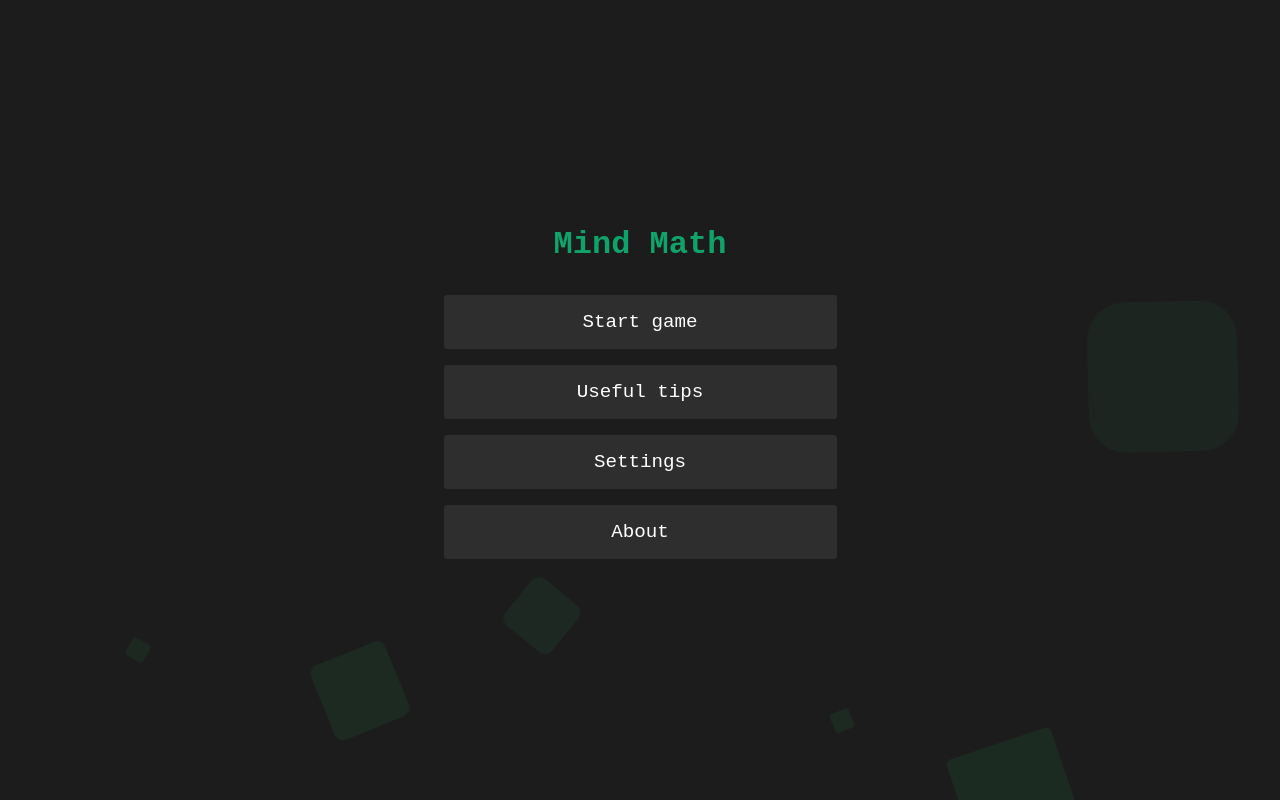
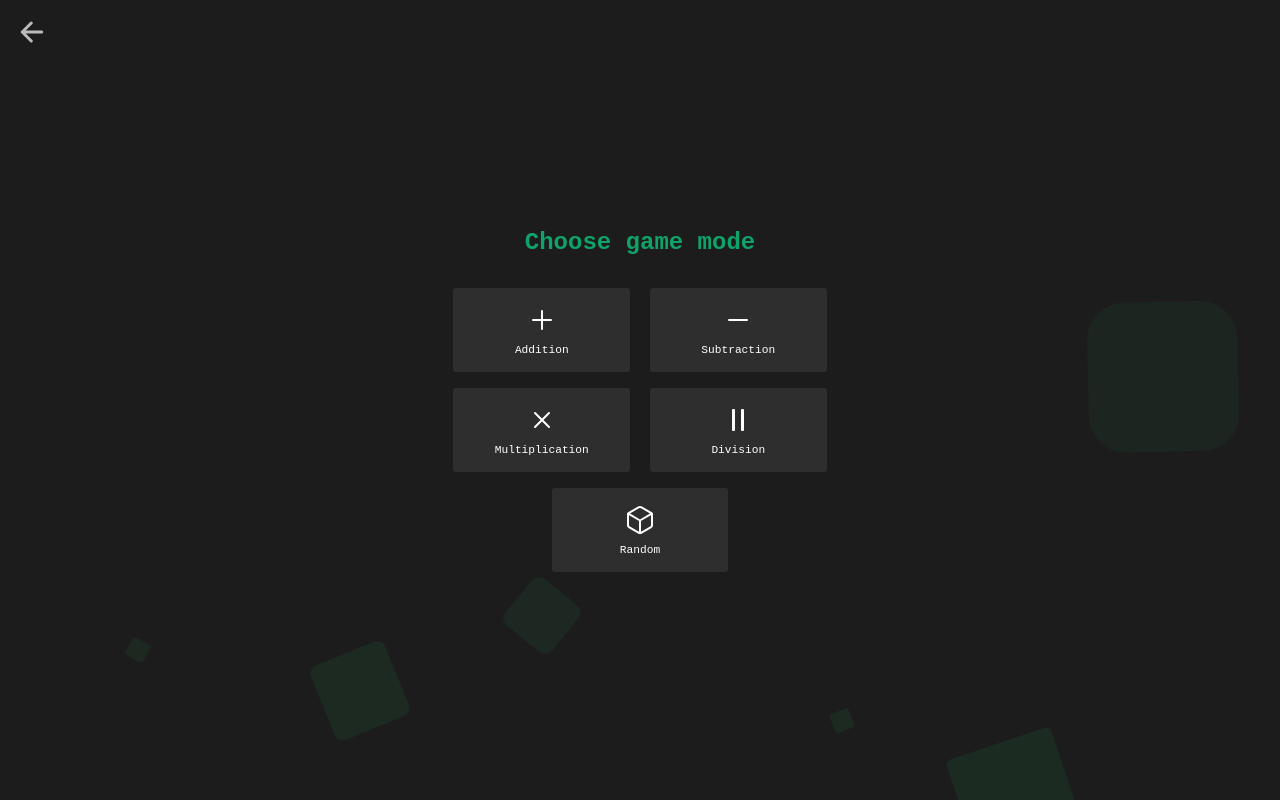
Before and after one commit to cheatsnake/MindMath, a React (Create React App) app: page /MindMath/modes in a window 1280 px wide. Before the commit this address led to /menu. Built offline with nearby package versions, Linux system fonts and the light colour scheme; a web font is replaced by a local one.

Commit message:
fix routes

```diff
--- a/src/App.js
+++ b/src/App.js
@@ -23,25 +23,25 @@ const App = () => {
         <>
             <StyledApp>
                 <Switch>
-                    <Route path="/menu">
+                    <Route path="/MindMath/menu">
                         <Menu/>
                     </Route>
-                    <Route path="/modes">
+                    <Route path="/MindMath/modes">
                         <Modes/>
                     </Route>
-                    <Route path="/game">
+                    <Route path="/MindMath/game">
                         <Game/>
                     </Route>
-                    <Route path="/settings">
+                    <Route path="/MindMath/settings">
                         <Settings/>
                     </Route>
-                    <Route path="/about">
+                    <Route path="/MindMath/about">
                         <About/>
                     </Route>
-                    <Route path="/tips">
+                    <Route path="/MindMath/tips">
                         <Tips/>
                     </Route>
-                    <Redirect to="/menu"/>
+                    <Redirect to="/MindMath/menu"/>
                 </Switch>
             </StyledApp>
             <div className="area" >
--- a/src/components/Buttons.jsx
+++ b/src/components/Buttons.jsx
@@ -134,7 +134,7 @@ const StyledLinkButton = styled.a`
 export const BackButton = () => {
     const dispatch = useDispatch();
     return (
-        <StyledBackButton onClick={() => dispatch(clsAnswerReducer())} to="/menu">
+        <StyledBackButton onClick={() => dispatch(clsAnswerReducer())} to="/MindMath/menu">
             <ion-icon name="arrow-back-outline"></ion-icon>
         </StyledBackButton>
     );
--- a/src/pages/Menu.jsx
+++ b/src/pages/Menu.jsx
@@ -9,16 +9,16 @@ const Menu = () => {
             <StyledTitle>Mind Math</StyledTitle>
             <Flexbox direction="column" margin="1rem" justify="center" align="center">
                 <StyledMenuButton
-                    to="/modes">Start game
+                    to="/MindMath/modes">Start game
                 </StyledMenuButton>
                 <StyledMenuButton
-                    to="/tips">Useful tips
+                    to="/MindMath/tips">Useful tips
                     </StyledMenuButton>
                 <StyledMenuButton
-                    to="/settings">Settings
+                    to="/MindMath/settings">Settings
                 </StyledMenuButton>
                 <StyledMenuButton
-                    to="/about">About
+                    to="/MindMath/about">About
                 </StyledMenuButton>
             </Flexbox>
         </Flexbox>
--- a/src/pages/Modes.jsx
+++ b/src/pages/Modes.jsx
@@ -17,23 +17,23 @@ const Modes = () => {
             <BackButton/>
             <StyledTitle fsize="1.5rem">Choose game mode</StyledTitle>
             <Flexbox justify="space-around" margin="1rem 0 0 0" wrap="wrap">
-                <StyledModeButton onClick={() => onMode('ADDITION')} to='/game'>
+                <StyledModeButton onClick={() => onMode('ADDITION')} to='/MindMath/game'>
                     <ion-icon name="add-outline"></ion-icon>
                     Addition
                 </StyledModeButton>
-                <StyledModeButton onClick={() => onMode('SUBSTRACTION')} to='/game'>
+                <StyledModeButton onClick={() => onMode('SUBSTRACTION')} to='/MindMath/game'>
                     <ion-icon name="remove-outline"></ion-icon>
                     Subtraction
                 </StyledModeButton>
-                <StyledModeButton onClick={() => onMode('MULTIPLICATION')} to='/game'>
+                <StyledModeButton onClick={() => onMode('MULTIPLICATION')} to='/MindMath/game'>
                     <ion-icon name="close-outline"></ion-icon>
                     Multiplication
                 </StyledModeButton>
-                <StyledModeButton onClick={() => onMode('DIVISION')} to='/game'>
+                <StyledModeButton onClick={() => onMode('DIVISION')} to='/MindMath/game'>
                     <ion-icon name="pause-outline"></ion-icon>
                     Division
                 </StyledModeButton>
-                <StyledModeButton onClick={() => onMode(null)} to="/game">
+                <StyledModeButton onClick={() => onMode(null)} to="/MindMath/game">
                     <ion-icon name="cube-outline"></ion-icon>
                     Random
                 </StyledModeButton>
--- a/src/pages/Settings.jsx
+++ b/src/pages/Settings.jsx
@@ -25,7 +25,6 @@ const Settings = () => {
     }
 
     function onDownBit(func, state) {
-        console.log(state);
         if(state.toString().length > 1) {
             dispatch(func(+(state.toString().substring(0, state.toString().length - 1))))
         } else {
```
